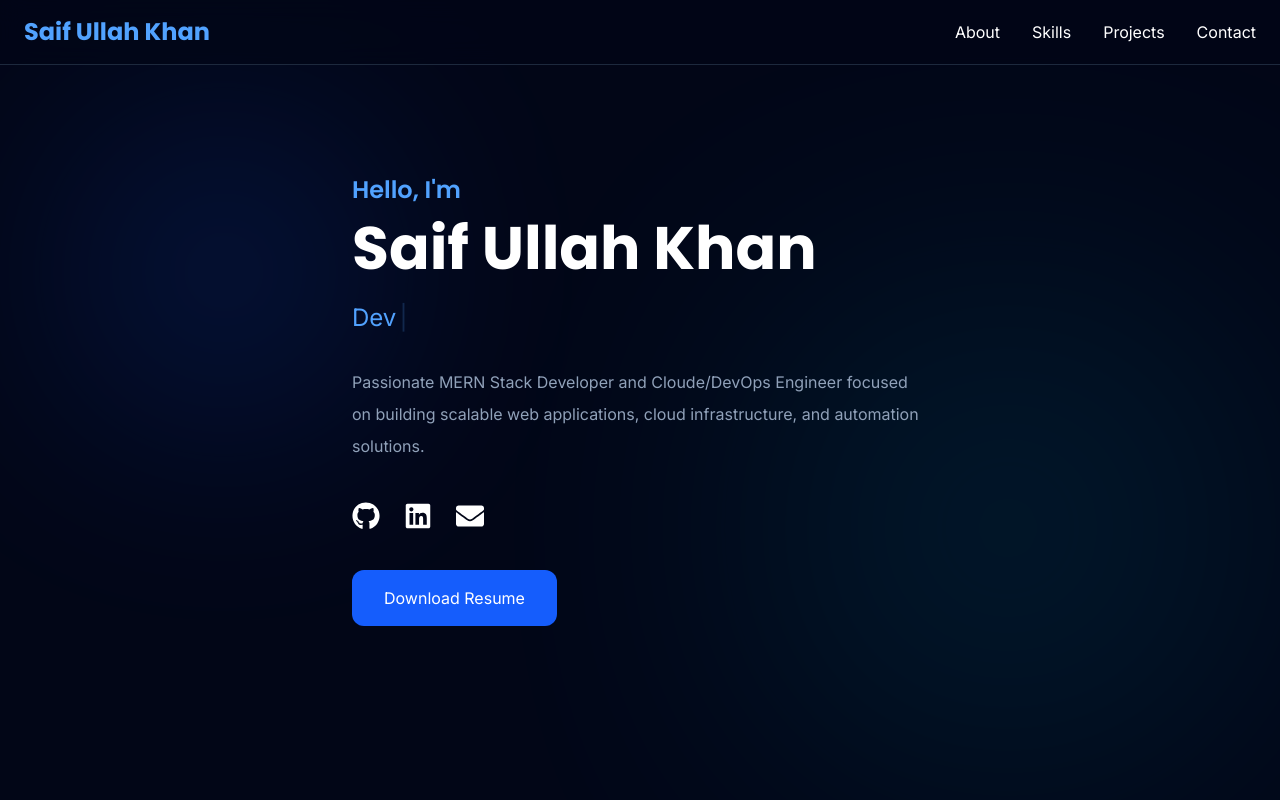
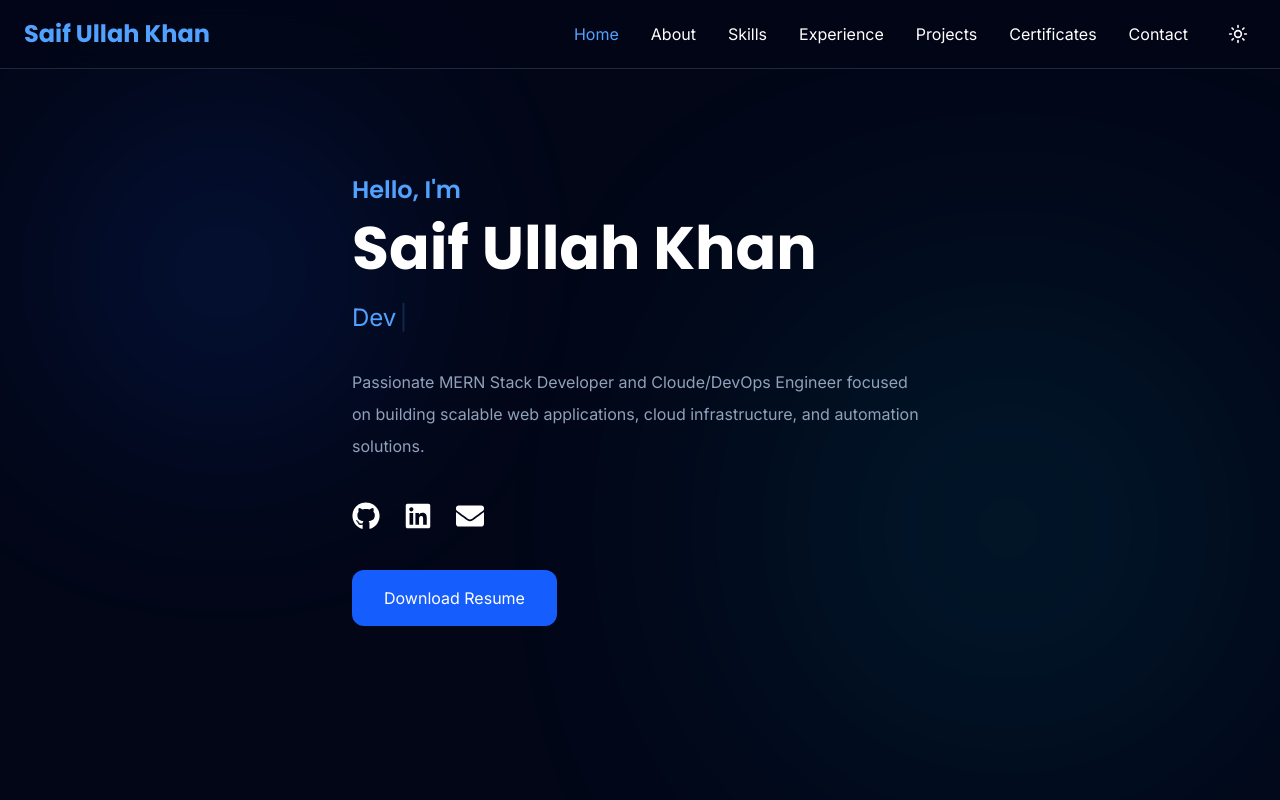
Before and after one commit to Saif-Afridi-1251/Saif-Ullah-portfolio, a React (Vite) app: page / in a window 1280 px wide. Shown: the top 800 px of the page. Built offline with nearby package versions, Linux system fonts and the light colour scheme.

Commit message:
Make the Navbar responsive

```diff
--- a/src/components/layout/Navbar.jsx
+++ b/src/components/layout/Navbar.jsx
@@ -1,78 +1,125 @@
-import React, { useState } from 'react'
-import profile from "../../data/profile.js";
+import { useState } from "react";
 import { Link } from "react-scroll";
-import useActiveSection from '../../hooks/useActiveSection.jsx';
-import { motion } from 'framer-motion';
+import { motion } from "framer-motion";
+import { Menu, X, Sun, Moon } from "lucide-react";
 
-import { Menu, X } from "lucide-react";
+import profile from "../../data/profile";
+import useActiveSection from "../../hooks/useActiveSection";
+import { useTheme } from "../../context/ThemeContext";
 
 function Navbar() {
-
-    const [open,setOpen]=useState(false)
+  const [open, setOpen] = useState(false);
 
   const active = useActiveSection();
 
+  const { theme, toggleTheme } = useTheme();
+
+  const navItems = [
+    { id: "home", label: "Home" },
+    { id: "about", label: "About" },
+    { id: "skills", label: "Skills" },
+    { id: "experience", label: "Experience" },
+    { id: "projects", label: "Projects" },
+    { id: "certificates", label: "Certificates" },
+    { id: "contact", label: "Contact" },
+  ];
+
   return (
+    <motion.nav
+      initial={{ y: -100 }}
+      animate={{ y: 0 }}
+      transition={{ duration: 0.7 }}
+      className="fixed top-0 left-0 w-full z-50 backdrop-blur-md bg-slate-950/70 border-b border-slate-800 dark:bg-slate-950/70 dark:text-white"
+    >
+      <div className="max-w-7xl mx-auto px-6 py-4 flex items-center justify-between">
+        {/* Logo */}
 
-    <motion.nav initial={{ y:-100}}  animate={{y:0}}  transition={{duration:0.7}}
- className="fixed top-0 left-0 w-full backdrop-blur-md bg-slate-950/70 border-b border-slate-800 z-50">
-
-      <div className="max-w-7xl mx-auto flex justify-between items-center px-6 py-4">
-
-        <h1 className="text-2xl font-bold text-blue-400">
+        <h1 className="text-2xl font-bold text-blue-400 cursor-pointer">
           {profile.name}
         </h1>
 
-        <ul className="hidden md:flex gap-8">
+        {/* Desktop Menu */}
 
+        <div className="hidden md:flex items-center gap-8">
+          {navItems.map((item) => (
             <Link
-            className={ active==="about" ? "text-blue-400" : "text-white" }
-            to="about"
+              key={item.id}
+              to={item.id}
+              spy={true}
               smooth={true}
               duration={500}
               offset={-80}
+              className={`cursor-pointer transition hover:text-blue-400 ${
+                active === item.id ? "text-blue-400" : "text-white"
+              }`}
             >
-            About
+              {item.label}
             </Link>
+          ))}
 
+          {/* Theme Button */}
+
+          <button
+            onClick={toggleTheme}
+            className="p-2 rounded-lg hover:bg-slate-800 transition"
+            aria-label="Toggle Theme"
+          >
+            {theme === "dark" ? <Sun size={20} /> : <Moon size={20} />}
+          </button>
+        </div>
+
+        {/* Right Side Mobile Buttons */}
+
+        <div className="flex items-center gap-3 md:hidden">
+          <button
+            onClick={toggleTheme}
+            className="p-2 rounded-lg hover:bg-slate-800 transition"
+            aria-label="Toggle Theme"
+          >
+            {theme === "dark" ? <Sun size={22} /> : <Moon size={22} />}
+          </button>
+
+          <button
+            onClick={() => setOpen(!open)}
+            className="p-2 rounded-lg hover:bg-slate-800 transition"
+            aria-label="Toggle Menu"
+          >
+            {open ? <X size={26} /> : <Menu size={26} />}
+          </button>
+        </div>
+      </div>
+
+      {/* Mobile Menu */}
+
+      {open && (
+        <motion.div
+          initial={{ opacity: 0, y: -15 }}
+          animate={{ opacity: 1, y: 0 }}
+          className="md:hidden bg-slate-950 border-t border-slate-800"
+        >
+          <div className="flex flex-col py-4">
+            {navItems.map((item) => (
               <Link
-            className={ active==="skills" ? "text-blue-400" : "text-white" }
-            to="skills"
+                key={item.id}
+                to={item.id}
                 smooth={true}
                 duration={500}
                 offset={-80}
+                onClick={() => setOpen(false)}
+                className={`px-6 py-4 cursor-pointer transition ${
+                  active === item.id
+                    ? "text-blue-400 bg-slate-900"
+                    : "text-white hover:bg-slate-900"
+                }`}
               >
-            Skills
+                {item.label}
               </Link>
-
-        <Link
-             className={ active==="projects" ? "text-blue-400" : "text-white" }
-            to="projects"
-            smooth={true}
-            duration={500}
-            offset={-80}
-            >
-            Projects
-        </Link>
-
-         <Link
-            className={ active==="contact" ? "text-blue-400" : "text-white" }
-            to="contact"
-            smooth={true}
-            duration={500}
-            offset={-80}
-            >
-            Contact
-        </Link>
-
-     </ul>
-
+            ))}
           </div>
-
+        </motion.div>
+      )}
     </motion.nav>
-
-  )
-
+  );
 }
 
 export default Navbar;
--- a/src/components/sections/Contact.jsx
+++ b/src/components/sections/Contact.jsx
@@ -1,74 +1,74 @@
-import React from 'react'
+import React, { useRef } from "react";
 import SectionTitle from "../common/sectiontitle";
+import { sendEmail } from "../../utils/email";
 
 function Contact() {
+  const form = useRef();
+
+  const handleSubmit = async (e) => {
+    e.preventDefault();
+
+    try {
+      await sendEmail(form.current);
+
+      alert("✅ Message sent successfully!");
+
+      form.current.reset();
+    } catch (error) {
+      console.error(error);
+
+      alert("❌ Failed to send message.");
+    }
+  };
 
   return (
-
     <section
-
       id="contact"
-
       className="max-w-5xl mx-auto py-32 px-6"
-
     >
-
       <SectionTitle
-
         title="Let's Work Together"
-
         subtitle="Contact"
-
       />
 
-<form className="space-y-6">
-
+      <form
+        ref={form}
+        onSubmit={handleSubmit}
+        className="space-y-6"
+      >
         <input
-
           type="text"
-
+          name="name"
           placeholder="Your Name"
-
+          required
           className="w-full p-4 rounded-xl bg-slate-900"
-
         />
 
         <input
-
           type="email"
-
+          name="email"
           placeholder="Your Email"
-
+          required
           className="w-full p-4 rounded-xl bg-slate-900"
-
         />
 
         <textarea
-
           rows="6"
-
+          name="message"
           placeholder="Message"
-
+          required
           className="w-full p-4 rounded-xl bg-slate-900"
-
         />
 
         <button
-
-className="bg-blue-600 px-8 py-4 rounded-xl"
-
+          type="submit"
+          className="bg-blue-600 hover:bg-blue-700 px-8 py-4 rounded-xl"
         >
-
           Send Message
-
         </button>
-
       </form>
-
     </section>
-
-)
-
+  );
 }
 
 export default Contact;
--- a/src/main.jsx
+++ b/src/main.jsx
@@ -2,7 +2,7 @@ import { StrictMode } from 'react'
 import { createRoot } from 'react-dom/client'
 import './index.css'
 import App from './App.jsx'
-import { ThemeProvider } from 'next-themes'
+import { ThemeProvider } from "./context/ThemeContext";
 
 createRoot(document.getElementById('root')).render(
   <StrictMode>
--- /dev/null
+++ b/src/services/github.js
@@ -0,0 +1,13 @@
+const username="Saif-Afridi-1251"
+
+export async function getRepos(){
+
+const res=await fetch(
+
+`https://api.github.com/users/${username}/repos`
+
+)
+
+return res.json()
+
+}
--- /dev/null
+++ b/src/utils/email.js
@@ -0,0 +1,9 @@
+import emailjs from "@emailjs/browser";
+
+export const sendEmail = (form) =>
+  emailjs.sendForm(
+    import.meta.env.VITE_EMAIL_SERVICE,
+    import.meta.env.VITE_EMAIL_TEMPLATE,
+    form,
+    import.meta.env.VITE_EMAIL_PUBLIC_KEY
+  );
```
Also changed, not shown: 1 other file (tests, documents, lock files or other folders). Lines whose indentation alone changed are shown as unchanged.
